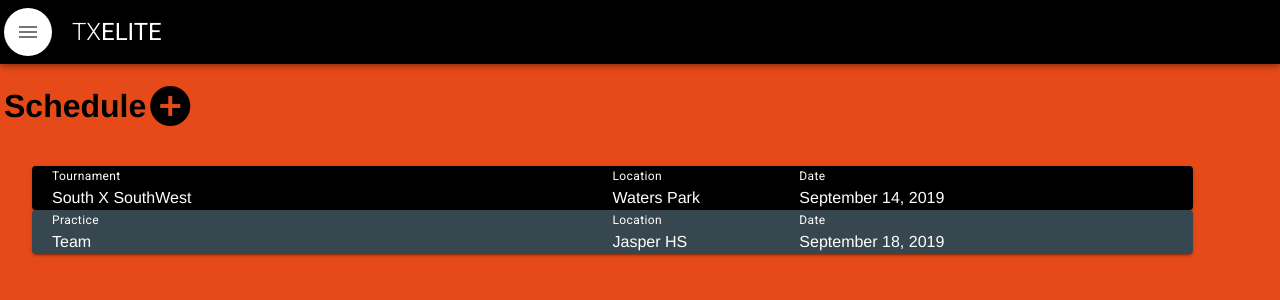
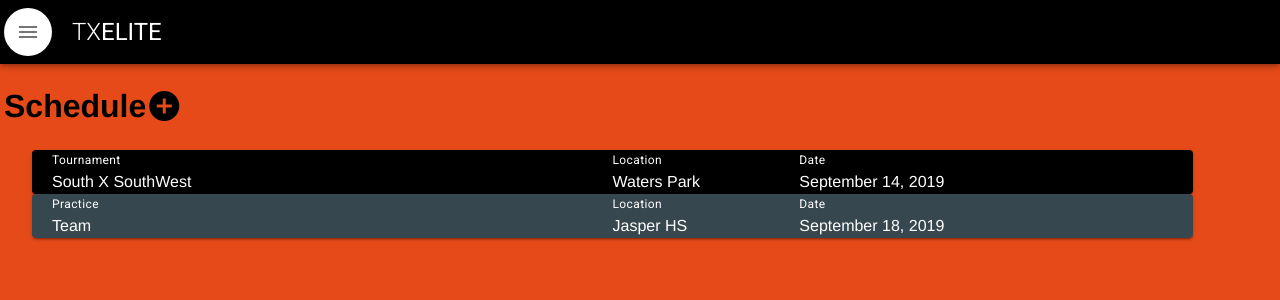
Before and after one commit to eands9/txelite1, a Vue app: page /schedule in a window 1280 px wide. Shown: the top 300 px of the page. Built offline with nearby package versions, Linux system fonts and the light colour scheme.

Commit message:
center schedule add icon

```diff
--- a/src/views/Schedule.vue
+++ b/src/views/Schedule.vue
@@ -1,7 +1,7 @@
 <template>
   <div class=team>
-    <v-row>
-      <h1 class="ml-4 mb-4 subheading">Schedule</h1>
+    <v-row align="center">
+      <h1 class="ml-4 subheading">Schedule</h1>
       <i class="material-icons">add_circle</i>
     </v-row>
 
@@ -44,6 +44,6 @@
 
 <style>
 .material-icons {
-  font-size: 48px;
+  font-size: 36px;
 }
 </style>
```
